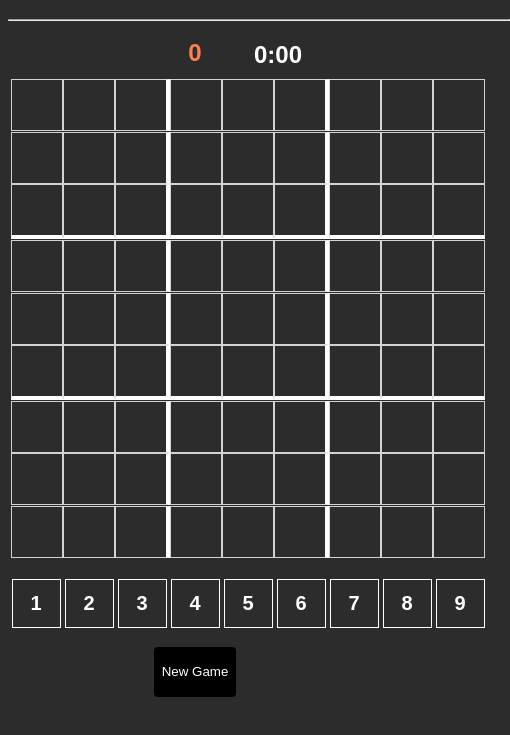
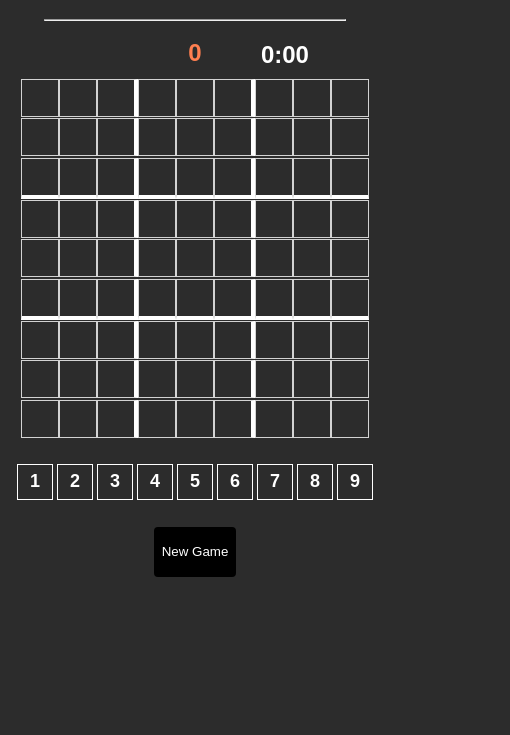
Before and after one commit to Ebaker1995/Old-Project-Website, a plain HTML site: page Soduku/Index.html in a window 390 px wide. Shown: the part 61-796 px from the top of the page, 510 px wide, since content can reach past the window. Drawn offline with Linux system fonts and the light colour scheme.

Commit message:
mobile update

```diff
--- a/Soduku/styles.css
+++ b/Soduku/styles.css
@@ -205,3 +205,93 @@ div {
   text-decoration: none;
   cursor: pointer;
 }
+
+@media screen and (max-device-width: 800px) {
+  #board {
+    width: 360px;
+    height: 360px;
+    margin: 0 auto;
+    display: flex;
+    flex-wrap: wrap;
+    justify-content: center;
+  }
+
+  hr {
+    width: 300px;
+  }
+
+  .new-game-container {
+    height: 50px;
+    border-radius: 4px 4px 4px 4px;
+    margin: 0;
+    position: relative;
+    top: 90%;
+    left: 50%;
+    transform: translate(-50%, 40%);
+  }
+
+  #game {
+    color: rgb(230, 0, 0);
+  }
+
+  #digits {
+    width: 360px;
+    height: 50px;
+    color: white;
+    margin: 0 auto;
+    display: flex;
+    flex-wrap: wrap;
+    align-items: center;
+    justify-content: center;
+  }
+
+  .tile {
+    width: 36px;
+    height: 36px;
+    border: 1px solid lightgray;
+    color: rgb(255, 255, 255);
+
+    /* TEXT */
+    font-size: 15px;
+    font-weight: bold;
+    display: flex;
+    justify-content: center;
+    align-items: center;
+
+    animation: fadein 1.5s;
+
+    opacity: 1;
+    transition: all 1s;
+  }
+
+  .number {
+    width: 34px;
+    height: 34px;
+    border: 1px solid rgb(255, 255, 255);
+    margin: 2px;
+
+    /* TEXT */
+    font-size: 18px;
+    font-weight: bold;
+    display: flex;
+    justify-content: center;
+    align-items: center;
+    animation: fadein 1.5s;
+  }
+
+  .horizontal-line {
+    border-bottom: 4px solid rgb(255, 255, 255);
+  }
+
+  .vertical-line {
+    border-right: 4px solid rgb(255, 255, 255);
+  }
+
+  .top-container {
+    overflow: hidden;
+    margin: 0 auto;
+    left: 50%;
+    width: 65%;
+    height: 50px;
+  }
+}
```
